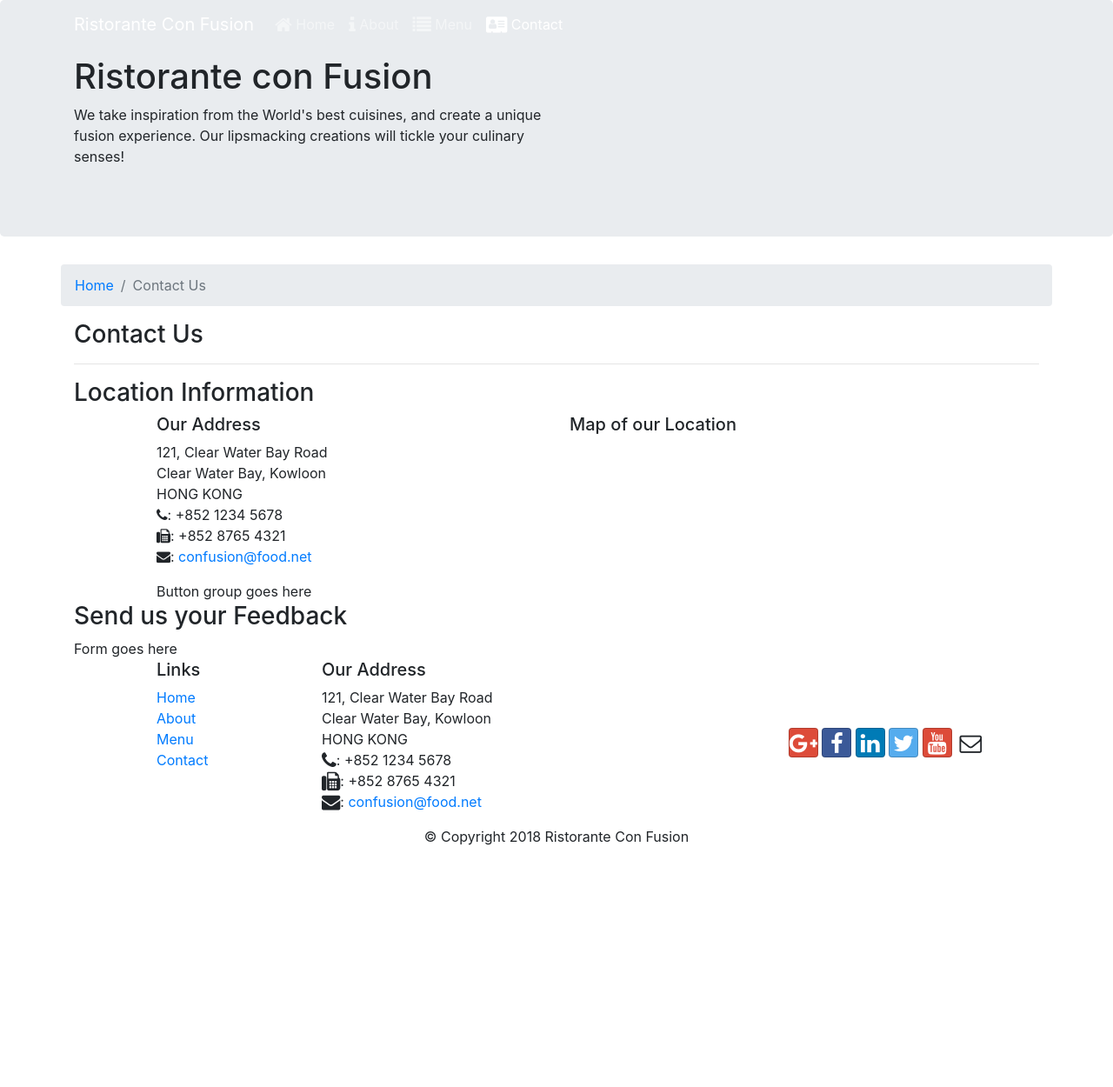
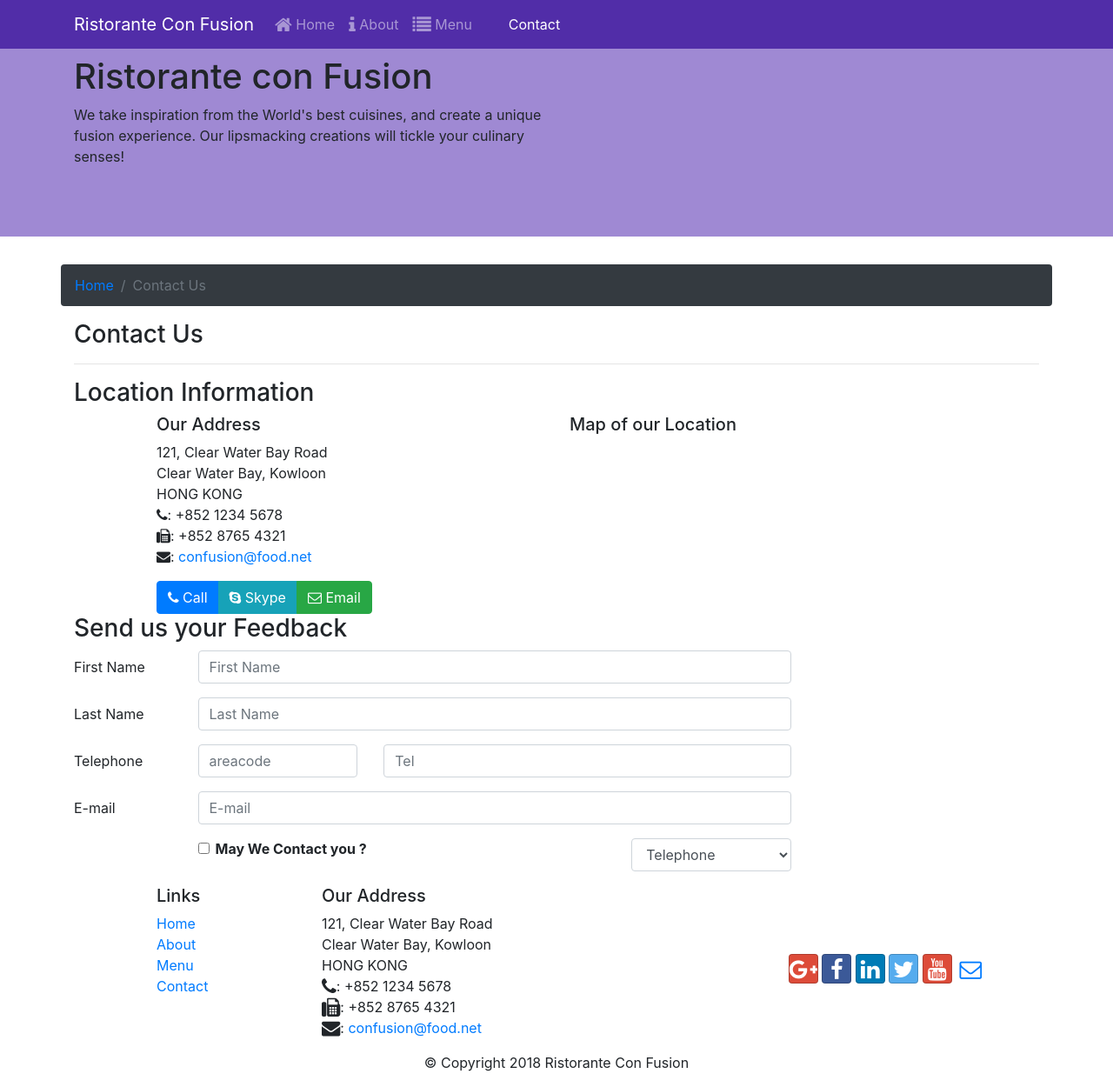
Before and after one commit to villAsh/project, a website: page contactus.html in a window 1280 px wide. Shown: the whole page at 87% size. Before the commit the page ends 990 px from the top, so only its background shows below. Drawn offline with nearby package versions, Linux system fonts and the light colour scheme.

Commit message:
added to staging area

```diff
--- a/aboutus.css
+++ /dev/null
@@ -1,18 +0,0 @@
-body{
-    padding: 0;
-    margin: 0;
-    box-sizing: border-box;
-}
-.navbar{
-    margin-bottom: 0 !important;
-}
-.navbar-dark{
-    background-color: #512DA8 !important;
-}
- .jumbotron{
-     background-color:  rgb(168, 129, 212) !important;
- }
- .footer{
-    background-color:  rgb(195, 162, 233) !important;
-
- }
--- a/contactus.html
+++ b/contactus.html
@@ -10,10 +10,21 @@
     <meta http-equiv="x-ua-compatible" content="ie=edge">
 
     <!-- Bootstrap CSS -->
-    <link rel="stylesheet" href="node_modules/bootstrap/dist/css/bootstrap.min.css">
-    <link rel="stylesheet" href="node_modules/font-awesome/css/font-awesome.min.css">
-    <link rel="stylesheet" href="node_modules/bootstrap-social/bootstrap-social.css">
-    <link href="css/styles.css" rel="stylesheet">
+    <link rel="stylesheet" href="https://maxcdn.bootstrapcdn.com/bootstrap/4.0.0/css/bootstrap.min.css"
+    integrity="sha384-Gn5384xqQ1aoWXA+058RXPxPg6fy4IWvTNh0E263XmFcJlSAwiGgFAW/dAiS6JXm" crossorigin="anonymous">
+<script src="https://code.jquery.com/jquery-3.2.1.slim.min.js"
+    integrity="sha384-KJ3o2DKtIkvYIK3UENzmM7KCkRr/rE9/Qpg6aAZGJwFDMVNA/GpGFF93hXpG5KkN"
+    crossorigin="anonymous"></script>
+<script src="https://cdnjs.cloudflare.com/ajax/libs/popper.js/1.12.9/umd/popper.min.js"
+    integrity="sha384-ApNbgh9B+Y1QKtv3Rn7W3mgPxhU9K/ScQsAP7hUibX39j7fakFPskvXusvfa0b4Q"
+    crossorigin="anonymous"></script>
+<script src="https://maxcdn.bootstrapcdn.com/bootstrap/4.0.0/js/bootstrap.min.js"
+    integrity="sha384-JZR6Spejh4U02d8jOt6vLEHfe/JQGiRRSQQxSfFWpi1MquVdAyjUar5+76PVCmYl"
+    crossorigin="anonymous"></script>
+    <link rel="stylesheet" href="./node_modules/bootstrap-social/bootstrap-social.css">
+    <link rel="stylesheet" href="./node_modules/font-awesome/css/font-awesome.min.css">
+    <link rel="stylesheet" href="./node_modules/bootstrap-social/bootstrap-social.css">
+    <link href="index.css" rel="stylesheet">
 </head>
 
 <body>
@@ -25,10 +36,10 @@
             <a class="navbar-brand" href="#">Ristorante Con Fusion</a>
             <div class="collapse navbar-collapse" id="Navbar">
                 <ul class="navbar-nav mr-auto">
-                        <li class="nav-item"><a class="nav-link" href="./index.html"><span class="fa fa-home fa-lg"></span> Home</a></li>
-                        <li class="nav-item"><a class="nav-link" href="./aboutus.html"><span class="fa fa-info fa-lg"></span> About</a></li>
+                        <li class="nav-item"><a class="nav-link" href="index.html"><span class="fa fa-home fa-lg"></span> Home</a></li>
+                        <li class="nav-item"><a class="nav-link" href="aboutus.html"><span class="fa fa-info fa-lg"></span> About</a></li>
                         <li class="nav-item"><a class="nav-link" href="#"><span class="fa fa-list fa-lg"></span> Menu</a></li>
-                        <li class="nav-item active"><a class="nav-link" href="#"><span class="fa fa-address-card fa-lg"></span> Contact</a></li>
+                        <li class="nav-item active"><a class="nav-link" href="contactus.html"><span class="fa fa-address-card fa-lg"></span> Contact</a></li>
                 </ul>
             </div>
         </div>
@@ -49,7 +60,7 @@
 
     <div class="container">
         <div class="row">
-            <ol class="col-12 breadcrumb">
+            <ol class="col-12 breadcrumb bg-dark">
                 <li class="breadcrumb-item"><a href="./index.html">Home</a></li>
                 <li class="breadcrumb-item active">Contact Us</li>
             </ol>
@@ -79,7 +90,11 @@
                 <h5>Map of our Location</h5>
             </div>
             <div class="col-12 col-sm-11 offset-sm-1">
-                Button group goes here
+                <div class="btn-group" role="group">
+                    <a href="tel:+85212345678" class="btn btn-primary" role="button"><i class="fa fa-phone"></i> Call</a>
+                    <a href="" class="btn btn-info" role="button"><i class="fa fa-skype"></i> Skype</a>
+                    <a href="mailto:confusion@food.com" class="btn btn-success" role="button"><i class="fa fa-envelope-o"></i>  Email</a>
+                </div>
             </div>
         </div>
 
@@ -88,7 +103,57 @@
               <h3>Send us your Feedback</h3>
            </div>
             <div class="col-12 col-md-9">
-                Form goes here
+                <form action="GET">
+                    <div class="form-group row">
+                        <label for="firstname" class="col-md-2 col-form-label">First Name</label>
+                        <div class="col-md-10">
+                            <input type="text" name="firstname" id="firstname" class="form-control"
+                            placeholder="First Name" >
+                        </div>
+                    </div>
+                    <div class="form-group row">
+                        <label for="lastname" class="col-md-2 col-form-label">Last Name</label>
+                        <div class="col-md-10">
+                            <input type="text" name="lastname" id="lastname" class="form-control"
+                            placeholder="Last Name" >
+                        </div>
+                    </div>
+                    <div class="form-group row">
+                        <label for="telephone" class="col-12 col-md-2 col-form-label">Telephone</label>
+                        <div class="col-5 col-md-3">
+                            <input type="tel" name="areacpde" id="areacode" class="form-control"
+                            placeholder="areacode" >
+                        </div>
+                        <div class="col-7 col-md-7">
+                            <input type="tel" name="telephone" id="telephone" class="form-control"
+                            placeholder="Tel" >
+                        </div>
+                    </div>
+                    <div class="form-group row">
+                        <label for="email" class=" col-md-2 col-form-label">E-mail</label>
+                        <div class=" col-md-10">
+                            <input type="email" name="email" id="email" class="form-control"
+                            placeholder="E-mail" >
+                        </div>
+                    </div>
+                    <div class="form-group row">
+                        <div class="col-md-6 offset-md-2">
+                            <div class="form-check">
+                                <input type="checkbox" class="form-check-input"
+                                name="approve" id="approve" value=" ">
+                                <label for="approve" class="form-check-label">
+                                    <strong>May We Contact you ?</strong>
+                                </label>
+                            </div>
+                        </div>
+                        <div class="col-md-3 offset-md-1">
+                            <select class="form-control" name="" id="">
+                                <option>Telephone</option>
+                                <option>E-mail</option>
+                            </select>
+                        </div>
+                    </div>
+                </form>
             </div>
              <div class="col-12 col-md">
             </div>
--- a/index.css
+++ b/index.css
@@ -8,14 +8,16 @@ body{
 }
 .navbar{
     margin-bottom: 0 !important;
+    border-radius: 0 !important;
 }
 .jumbotron{
     background-color: #9f89d3 !important;
     margin-top: 0 !important;
+    border-radius:  0 !important;
 }
-.text-light h1{
+.text-dark h1{
     font-size: 5rem !important;
 }
-.text-light p{
+.text-dark p{
     font-size: 2.5rem !important;
 }
```
Also changed, not shown: aboutus.html (+9 -11 lines), index.html (+11 -5 lines).
